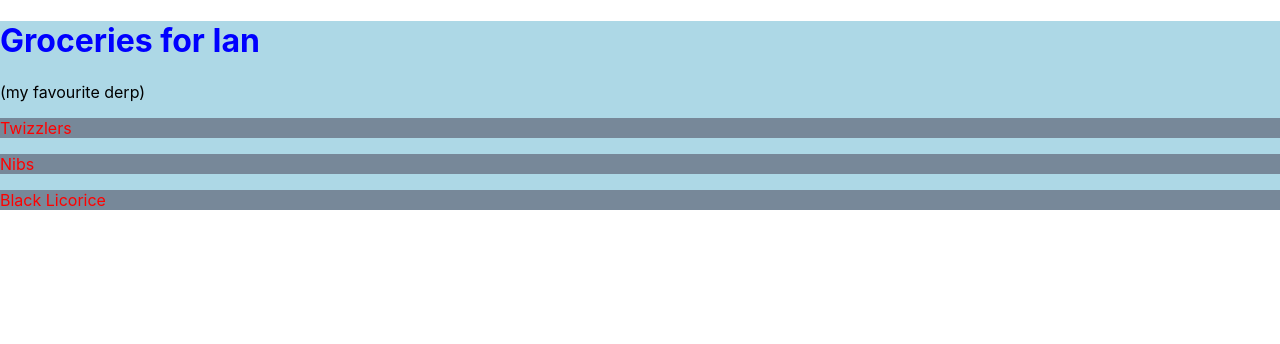
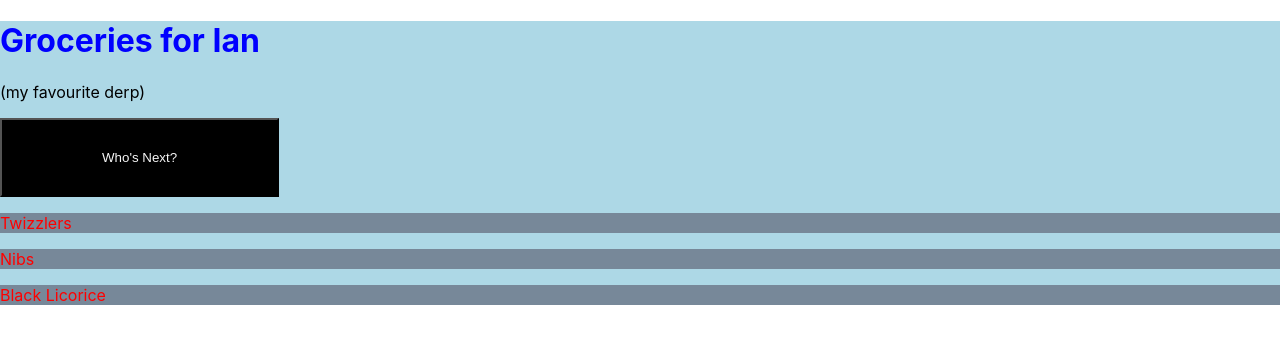
Before and after one commit to ianlaidlaw/antec-xmas-thing, a React (Create React App) app: page / in a window 1280 px wide. Shown: the top 344 px of the page. Built offline with nearby package versions, Linux system fonts and the light colour scheme.

Commit message:
learn state

```diff
--- a/src/App.js
+++ b/src/App.js
@@ -1,10 +1,14 @@
 import './App.css';
 import Name from './components/name.js';
+import Button from './components/button.js';
+import React, { useState } from 'react';
 
 function App() {
   /*
   js comment
   */
+
+  let [showButton, setShowButton] = useState(true);
 
   return (
     <div className="App">
@@ -14,19 +18,28 @@
       </h1>
       (my favourite derp)
 
+      <Button
+          text = "Who's Next?"
+          show={showButton}
+          onPress={() => setShowButton(false)}
+      />
 
       <Name
         person='Twizzlers'
+        onPress={() => setShowButton(true)}
         /*color='red'*/
       />
       <Name
         person='Nibs'
+        onPress={() => setShowButton(true)}
         /*color='pink'*/
       />
      <Name
         person='Black Licorice'
+        onPress={() => setShowButton(true)}
         /*color='green'*/
       />
+
     </div>
   );
 }
--- /dev/null
+++ b/src/components/Button.css
@@ -0,0 +1,6 @@
+button {
+    cursor: pointer;
+    color: whitesmoke;
+    background-color: black;
+    padding: 30px 100px;
+}
--- /dev/null
+++ b/src/components/button.js
@@ -0,0 +1,21 @@
+import React from 'react';
+import './Button.css';
+
+function Button(props) {
+
+
+  if (!props.show) {
+    return <p>Done</p>;
+  }
+
+  return (
+    <p>
+      <button type="button" onClick={props.onPress}>
+        {props.text}
+      </button>
+    </p>
+  );
+}
+
+
+export default Button;
--- a/src/components/name.js
+++ b/src/components/name.js
@@ -1,31 +1,33 @@
-import React from 'react';
+import React, { useState } from 'react';
 import './Name.css';
 
 function Name(props) {
 
+  let [ complete, setComplete ] = useState(false);
+
   function completeName() {
+    setComplete(!complete);
+    props.onPress();
+  }
 
-    let myContainer = document.getElementById(props.person);
+  let myClass = "container";
 
-    if (myContainer.className === 'container') {
-      myContainer.className='container complete';
-
-    }
-
-    else {
-      myContainer.className='container';
-    }
+  if (complete === true) {
+    myClass += " complete";
   }
 
   return (
     <div
       id={props.person}
-      className="container"
+      className={myClass}
       onClick={completeName}
     >
       <p style={{color: props.color}}>
         {props.person}
       </p>
+
+
+
     </div>
   )
 }
```
